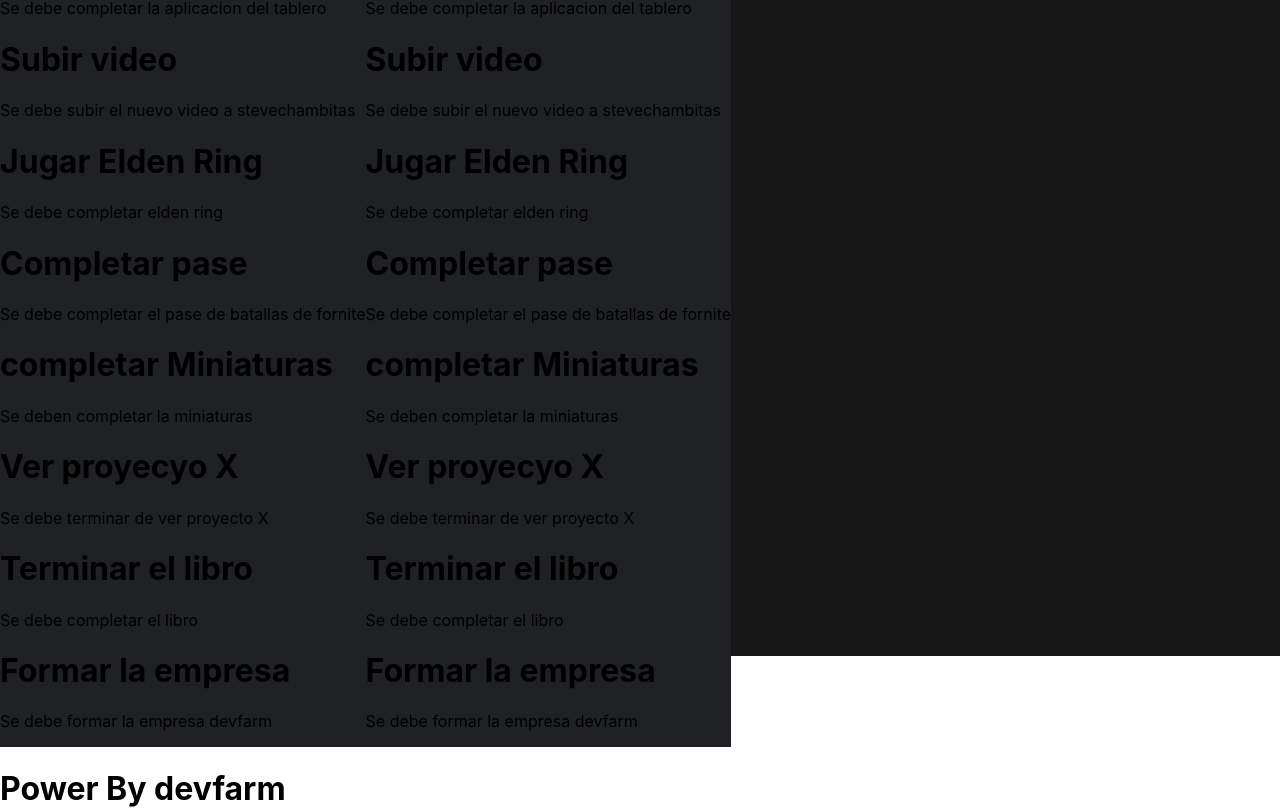
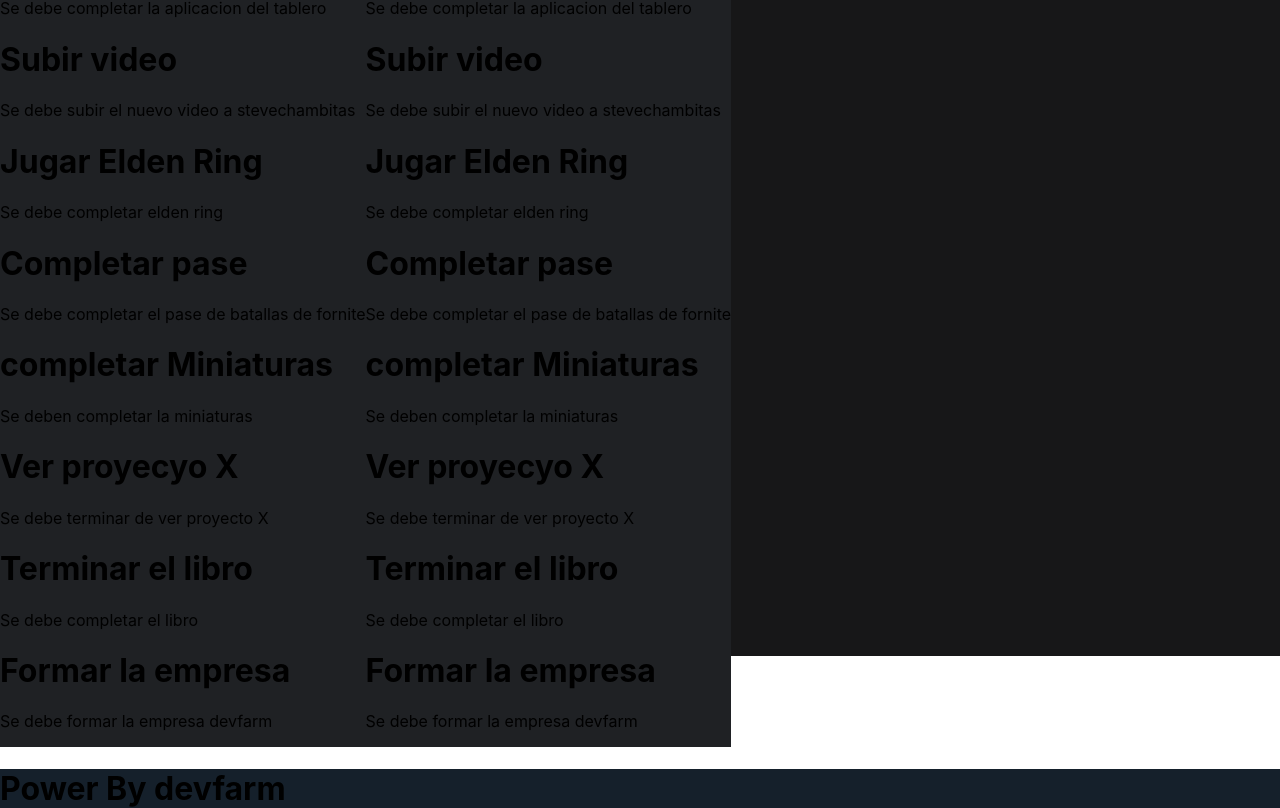
Before and after one commit to SteveBartmoss/ProjectSayuFront, a React (Create React App) app: page / in a window 1280 px wide. Shown: the part 200-1008 px from the top of the page. Built offline with nearby package versions, Linux system fonts and the light colour scheme.

Commit message:
se implemento el div para el footer

```diff
--- a/src/componentes/Footer.jsx
+++ b/src/componentes/Footer.jsx
@@ -1,9 +1,10 @@
 import React from "react";
+import { DivFooter } from "./Cajas";
 
 export function Footer(){
     return(
-        <div>
+        <DivFooter>
             <h1>Power By devfarm</h1>
-        </div>
+        </DivFooter>
     );
 }
```
